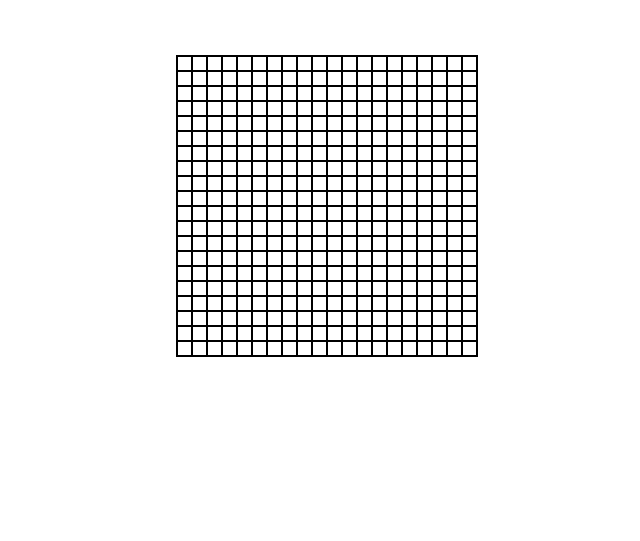
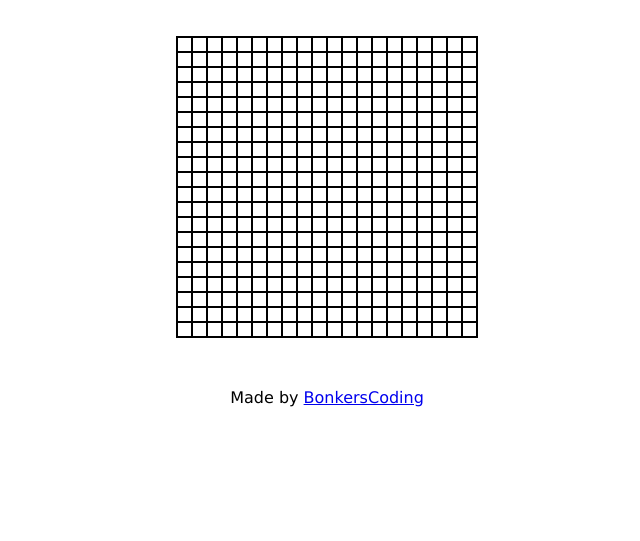
Before and after one commit to BonkersCoding/etch-a-sketch, a plain HTML site: page index.html in a window 1280 px wide. Shown: the part 275-816 px from the top of the page, without its empty margins (313-953 px from the left). Drawn offline with Linux system fonts and the light colour scheme.

Commit message:
Add footer

```diff
--- a/index.html
+++ b/index.html
@@ -20,6 +20,7 @@
          </div>
     </div>
    <div class="container"></div>
+   <div class="footer">Made by <a href="https://github.com/BonkersCoding">BonkersCoding</a> </div>
     <script src="javascript.js"></script>
 </body>
 </html>
--- a/style.css
+++ b/style.css
@@ -64,6 +64,10 @@ h2 {
     font-size: 0.8em;
 }
 
+.footer {
+    margin-bottom: 20px;
+}
+
 #pixel {
     flex-grow: 1;
     min-height: 1px;
```
